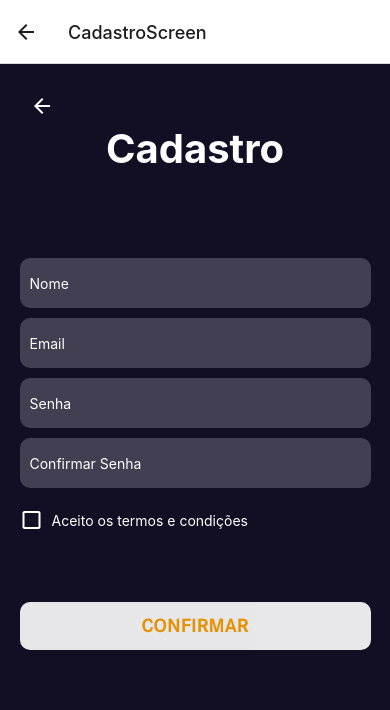
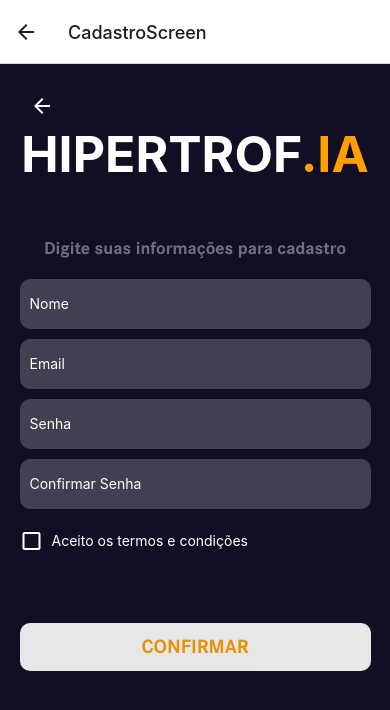
Before and after one commit to vtrod/hipertrof.ia, a React Native app: screen /CadastroScreen in a window 390 px wide. Both pictures are taken after a click on the button 26 px from the left and 32 px from the top of the page. Shown: the top 710 px of the page. Built offline with nearby package versions, Linux system fonts and the light colour scheme.

Commit message:
14h30 20/03 quarta feira

```diff
--- a/src/views/Servicos/CadastroScreen.js
+++ b/src/views/Servicos/CadastroScreen.js
@@ -3,6 +3,8 @@ import { View, Text, StyleSheet, TextInput, TouchableOpacity, KeyboardAvoidingVi
 import { useNavigation } from '@react-navigation/native';
 import { ScrollView } from 'react-native-gesture-handler';
 import { MaterialIcons } from '@expo/vector-icons'; // Importe o pacote de ícones
+
+
 
 const InputField = ({ placeholder, secureTextEntry }) => (
   <TextInput style={styles.input} placeholder={placeholder} placeholderTextColor="#fff" secureTextEntry={secureTextEntry} />
@@ -31,6 +33,27 @@ const CadastroScreen = () => {
   const [email, setEmail] = useState('');
   const [senha, setSenha] = useState('');
   const [confirmarSenha, setConfirmarSenha] = useState('');
+  const [isKeyboardVisible, setKeyboardVisible] = useState(false);
+
+  useEffect(() => {
+    const keyboardDidShowListener = Keyboard.addListener(
+      'keyboardDidShow',
+      () => {
+        setKeyboardVisible(true);
+      }
+    );
+    const keyboardDidHideListener = Keyboard.addListener(
+      'keyboardDidHide',
+      () => {
+        setKeyboardVisible(false);
+      }
+    );
+
+    return () => {
+      keyboardDidHideListener.remove();
+      keyboardDidShowListener.remove();
+    };
+  }, []);
 
 
   const navigateToInicioScreen = () => {
@@ -74,16 +97,18 @@ const CadastroScreen = () => {
   }, []);
 
   return (
-    <KeyboardAvoidingView behavior={Platform.OS == "ios" ? "padding" : "height"} style={{ flex: 1 }}>
-      <View style={styles.container}>
+    <KeyboardAvoidingView behavior={null} style={{ flex: 1 }}>
+    <View style={styles.container}>
       <TouchableOpacity style={styles.backButton} onPress={navigateToInicioScreen}>
         <MaterialIcons name="arrow-back" size={24} color="#fff" />
       </TouchableOpacity>
-        {!keyboardStatus && (
+      {!isKeyboardVisible && (
           <Text style={styles.appName}>
-            <Text style={styles.blueText}>Cadastro</Text>
+            <Text style={styles.blueText}>HIPERTROF</Text>
+            <Text style={styles.orangeText}>.IA</Text>
           </Text>
         )}
+        <Text style={styles.regdescription}>Digite suas informações para cadastro</Text>
         <InputField placeholder="Nome" />
         <InputField placeholder="Email" />
         <InputField placeholder="Senha" secureTextEntry={true} />
@@ -108,6 +133,14 @@ const styles = StyleSheet.create({
     left: 20,
     padding: 10,
   },
+  regdescription:{
+    fontFamily:'CorporateSBold',
+    color:'#fff',
+    fontSize:18,
+    marginBottom:20,
+    opacity:0.4,
+  },
+
   appName: {
     position: 'absolute',
     top: 60,
@@ -117,7 +150,11 @@ const styles = StyleSheet.create({
   },
   blueText: {
     color: '#fff',
-    fontSize:40,
+    fontSize:50,
+  },
+  orangeText:{
+    color:'#FFA000',
+    fontSize:50,
   },
   input: {
     width: '90%',
--- a/src/views/Servicos/EsqueciSenhaScreen.js
+++ b/src/views/Servicos/EsqueciSenhaScreen.js
@@ -1,4 +1,4 @@
-import React, { useState } from 'react';
+import React, { useState, useEffect } from 'react';
 import { View, Text, StyleSheet, TouchableOpacity, TextInput, KeyboardAvoidingView } from 'react-native';
 import { MaterialIcons } from '@expo/vector-icons';
 import { useNavigation } from '@react-navigation/native';
@@ -15,6 +15,27 @@ const EsqueciSenhaScreen = () => {
   const navigateToLoginScreen = () => {
     navigation.navigate('LoginScreen');
   };
+  const [isKeyboardVisible, setKeyboardVisible] = useState(false);
+
+  useEffect(() => {
+    const keyboardDidShowListener = Keyboard.addListener(
+      'keyboardDidShow',
+      () => {
+        setKeyboardVisible(true);
+      }
+    );
+    const keyboardDidHideListener = Keyboard.addListener(
+      'keyboardDidHide',
+      () => {
+        setKeyboardVisible(false);
+      }
+    );
+
+    return () => {
+      keyboardDidHideListener.remove();
+      keyboardDidShowListener.remove();
+    };
+  }, []);
 
   return (
     <KeyboardAvoidingView behavior={null} style={{ flex: 1 }}>
@@ -22,10 +43,12 @@ const EsqueciSenhaScreen = () => {
         <TouchableOpacity style={styles.backButton} onPress={navigateToLoginScreen}>
           <MaterialIcons name="arrow-back" size={24} color="#fff" />
         </TouchableOpacity>
+        {!isKeyboardVisible && (
         <Text style={styles.appName}>
           <Text style={styles.blueText}>HIPERTROF</Text>
           <Text style={styles.orangeText}>.IA</Text>
         </Text>
+                )}
         <Text style={styles.resetPasswordTitle}>Redefina sua senha</Text>
         <Text style={styles.resetPasswordDescription}>Insira seu email abaixo e enviaremos um link para você redefinir sua senha.</Text>
         <TextInput
--- a/src/views/Servicos/LoginScreen.js
+++ b/src/views/Servicos/LoginScreen.js
@@ -18,7 +18,7 @@ const LoginScreen = () => {
     const keyboardDidShowListener = Keyboard.addListener(
       'keyboardDidShow',
       () => {
-        setKeyboardVisible(true); // or some other action
+        setKeyboardVisible(true);
       }
     );
     const keyboardDidHideListener = Keyboard.addListener(
@@ -63,7 +63,7 @@ const LoginScreen = () => {
             <Text style={styles.orangeText}>.IA</Text>
           </Text>
         )}
-        <Text style={styles.descriptionText}>Digite sua senha e email para entrar</Text>
+        <Text style={styles.descriptionText}>Digite seu email e senha para entrar</Text>
       <TextInput
         style={styles.input}
         placeholder="Email ou nome de usuário"
@@ -110,12 +110,14 @@ const styles = StyleSheet.create({
     padding: 10,
   },
   descriptionText: {
+    position:'relative',
     marginLeft:0,
     color: '#fff',
     fontSize: 18,
     marginTop: -100,
     marginBottom:30, // Adicione o espaçamento desejado entre os textos
     fontFamily: 'CorporateSBold',
+    opacity:0.5,
   },
   appName: {
     position: 'absolute',
```
